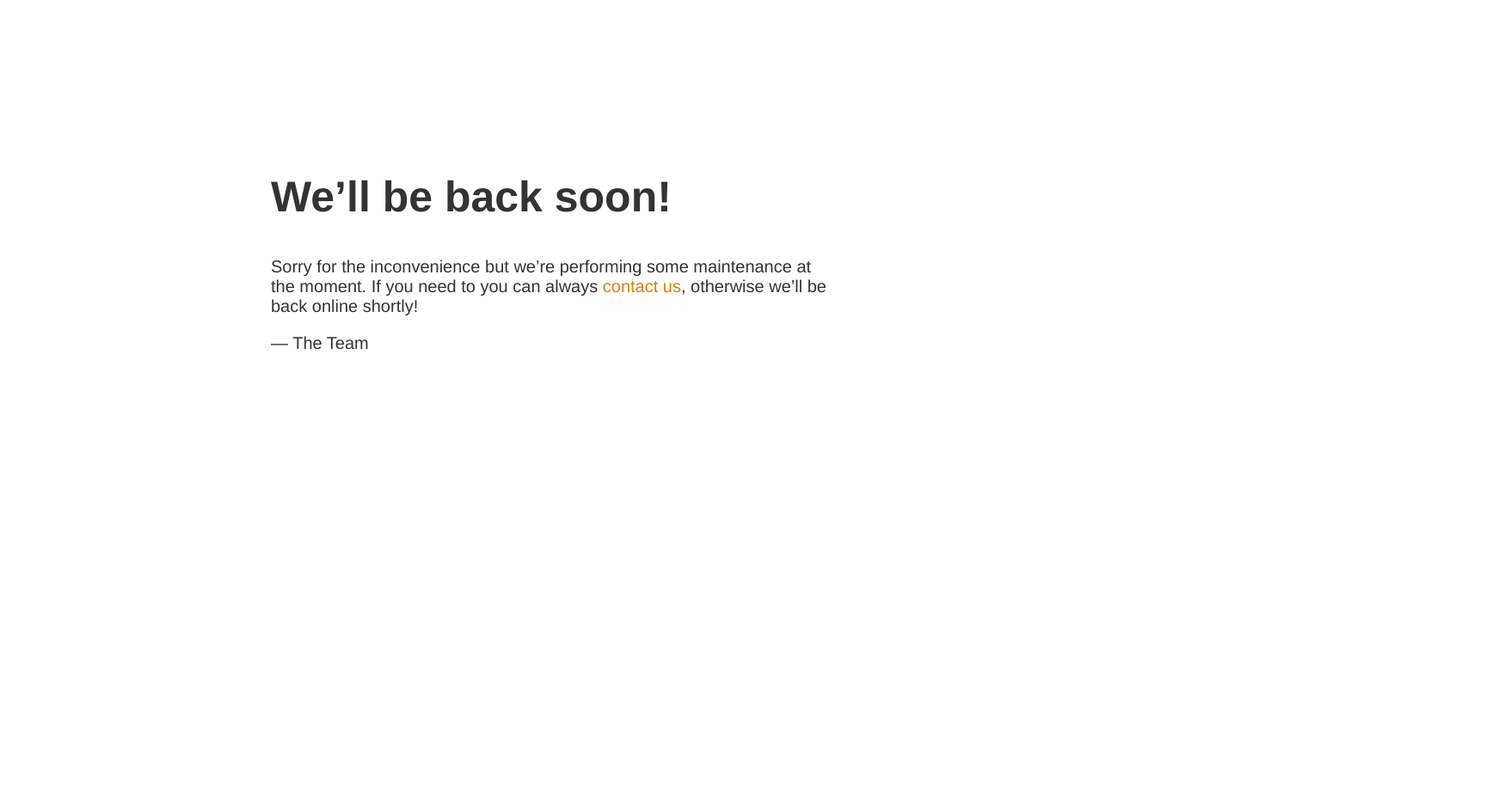
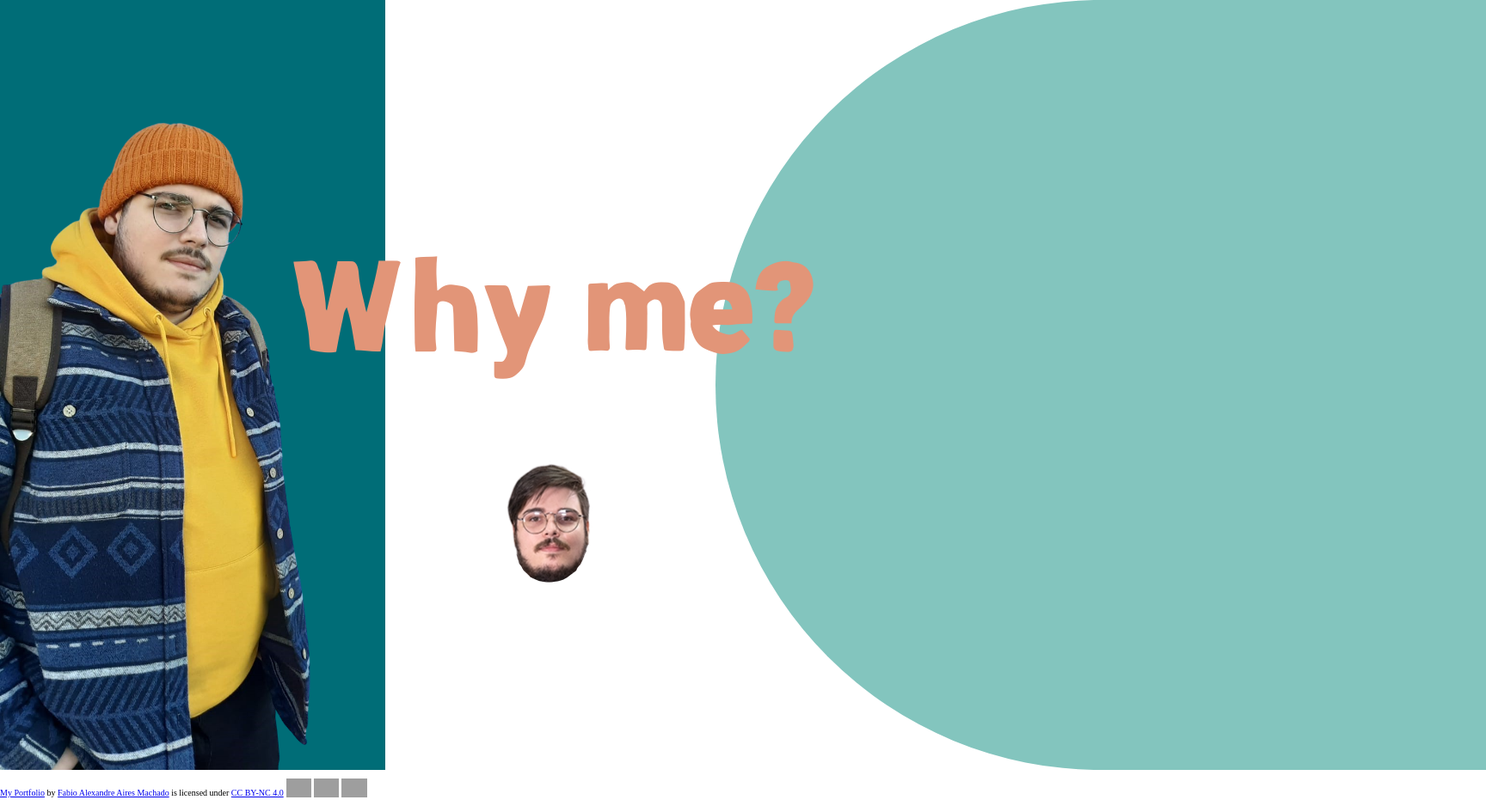
Before and after one commit to byofa/byofa.github.io, a plain HTML site: page index.html in a window 1280 px wide. Shown: the whole page at 86% size, 1728 px wide, since content can reach past the window. Before the commit the page ends 800 px from the top, so only its background shows below. Drawn offline with Linux system fonts and the light colour scheme; grey boxes are pictures that could not be loaded.

Commit message:
Basics first form of the website
Just the basic initial form very raw

```diff
--- /dev/null
+++ b/css/style.css
@@ -0,0 +1,49 @@
+html {
+    font-size: 62.5%;
+    overflow-x: hidden;
+    max-width: 100%;
+}
+body{
+    display: grid;
+    grid-template-rows: auto;
+    grid-template-columns: 35% 30% 35%;
+    grid-template-areas: "left center right";
+    margin: 0;
+    padding: 0;
+    background-color: #fff;
+}
+.left {
+    grid-area: 1 / 1 / 1/ 1;
+    background-color: #006d77;
+    display: flex;
+    align-items: flex-end;
+}
+#profil {
+    width: 150%;
+}
+.right {
+    grid-area: 1 / 3 / 1/ 3;
+    border-radius: 100% 0 0 100%;
+    background-color: #83c5be;
+    margin-right: -100%;
+    border-right: 0;
+    z-index: -1;
+}
+@font-face{
+    font-family: ramona-bold;
+    src: url('../fonts/ramona-bold.woff2') format('woff2'),
+         url('../fonts/ramona-bold.woff') format('woff');
+}
+.center {
+    display: flex;
+    justify-content: center;
+    align-items: center;
+    flex-flow: column;
+}
+.center h1 {
+    white-space: nowrap;
+    font-family: ramona-bold;
+    font-size: 14.4rem;
+    color: rgb(226, 149, 120);
+    text-shadow: inset 0px 4px 4px rgba(0, 0, 0, 0.25);
+}
--- a/index.html
+++ b/index.html
@@ -1,18 +1,37 @@
-<!doctype html>
-<title>Site Maintenance</title>
-<style>
-  body { text-align: center; padding: 150px; }
-  h1 { font-size: 50px; }
-  body { font: 20px Helvetica, sans-serif; color: #333; }
-  article { display: block; text-align: left; width: 650px; margin: 0 auto; }
-  a { color: #dc8100; text-decoration: none; }
-  a:hover { color: #333; text-decoration: none; }
-</style>
+<!DOCTYPE html>
+<html lang="en">
+<head>
+    <meta charset="UTF-8">
+    <link rel="stylesheet" href="./css/style.css">
+    <meta name="description" content="My Portfolio">
+    <meta name="author" content="Fabio Alexandre Aires Machado">
+    <meta name="copyright" content="Fabio Alexandre Aires Machado">
+    <meta name="viewport" content="width=device-width, initial-scale=1.0">
+    <title>My Portfolio</title>
+</head>
+<body>
+    <div class="left">
+        <img src="./img/fabio-nobg-left.png" alt="Me offcial" id="profil">
+        <!-- <nav>
+            <ul>
+                <li><a href="CV.html">C.V</a></li>
+                <li><a href="Clicker-Game.html">Clicker Game</a></li>
+                <li><a href="Contact.html">Contact</a></li>
+            </ul>
+        </nav> -->
+    </div>
+    <div class="center">
+        <h1>Why me?</h1>
 
-<article>
-    <h1>We&rsquo;ll be back soon!</h1>
-    <div>
-        <p>Sorry for the inconvenience but we&rsquo;re performing some maintenance at the moment. If you need to you can always <a href="mailto:#">contact us</a>, otherwise we&rsquo;ll be back online shortly!</p>
-        <p>&mdash; The Team</p>
+        <a href="./img/Fabio Alexandre AIRES MACHADO CVWM.pdf" alt="CV" id="cv">
+            <img src="./img/photo.png" alt="face" id="face">
+        </a>
     </div>
-</article>
+    <div class="right">
+
+    </div>
+</body>
+<footer>
+    <p xmlns:cc="http://creativecommons.org/ns#" xmlns:dct="http://purl.org/dc/terms/"><a property="dct:title" rel="cc:attributionURL" href="https://byofa.github.io/fabiomachado/">My Portfolio</a> by <a rel="cc:attributionURL dct:creator" property="cc:attributionName" href="https://github.com/Byofa">Fabio Alexandre Aires Machado</a> is licensed under <a href="http://creativecommons.org/licenses/by-nc/4.0/?ref=chooser-v1" target="_blank" rel="license noopener noreferrer" style="display:inline-block;">CC BY-NC 4.0<img style="height:22px!important;margin-left:3px;vertical-align:text-bottom;" src="https://mirrors.creativecommons.org/presskit/icons/cc.svg?ref=chooser-v1"><img style="height:22px!important;margin-left:3px;vertical-align:text-bottom;" src="https://mirrors.creativecommons.org/presskit/icons/by.svg?ref=chooser-v1"><img style="height:22px!important;margin-left:3px;vertical-align:text-bottom;" src="https://mirrors.creativecommons.org/presskit/icons/nc.svg?ref=chooser-v1"></a></p>
+</footer>
+</html>
--- a/style.css
+++ /dev/null
@@ -1,4 +0,0 @@
-.col-left {
-    flex : 1;
-    background-color: #36959a;
-}
```
Also changed, not shown: ok.html (deleted, +0 -13 lines), fonts/ramona-bold.woff (added), fonts/ramona-bold.woff2 (added), img/fabio-nobg-left.png (added), img/photo.jpeg (renamed from photo.jpeg), img/photo.png (added), js/nav.js (added), 2 other files.
